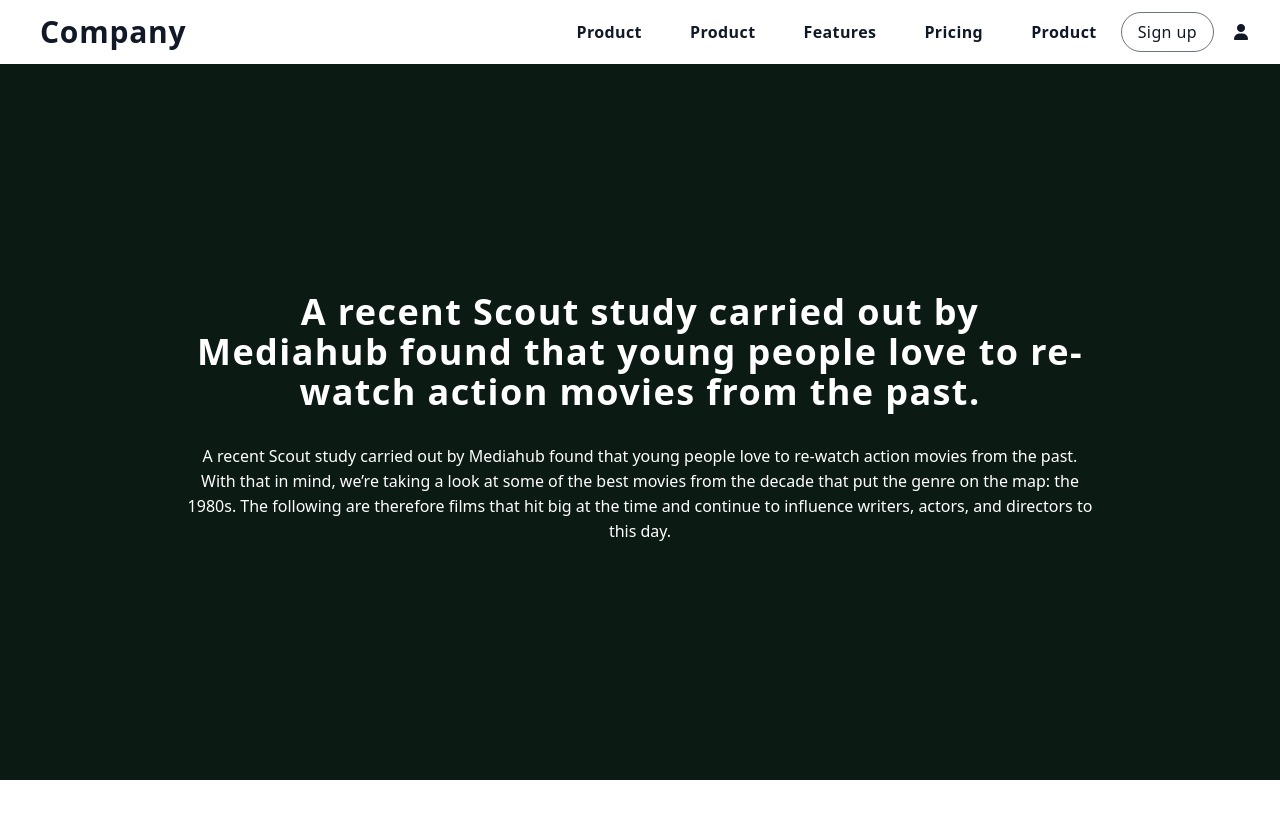
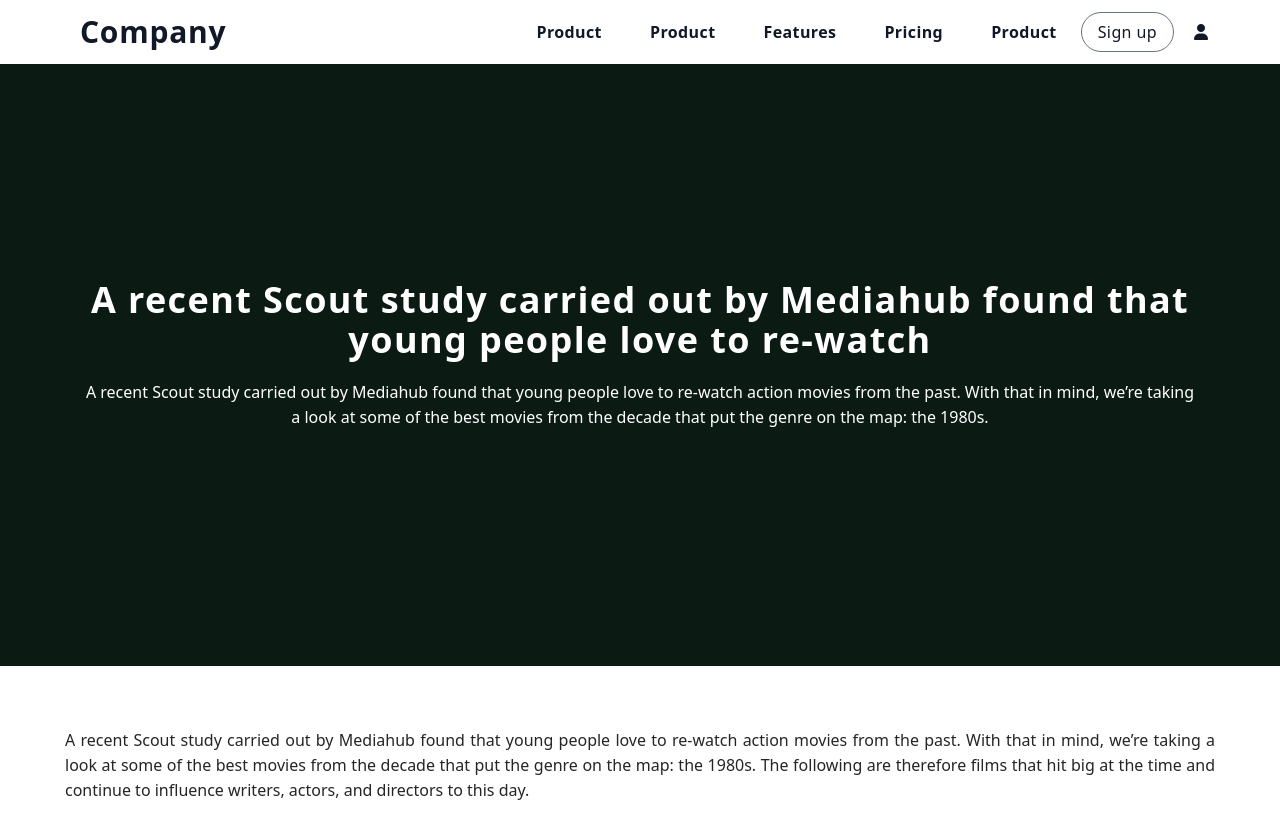
Before and after one commit to FAForhad/lovemydress, a PHP site: page /artical.html in a window 1280 px wide. Shown: the top 824 px of the page. Run offline with PHP 8.4, Linux system fonts and the light colour scheme; some libraries are stand-ins or nearby versions.

Commit message:
artical_updated

```diff
--- a/artical.css
+++ b/artical.css
@@ -1,3 +1,7 @@
+.container{
+    max-width: 1200px !important;
+}
+
 .banner{
     background: fixed;
     background-size: cover;
@@ -31,7 +35,6 @@ article h3 {
 	line-height: 27px;
 }
 section p {
-
 	color: #252525;
 	line-height: 25px;
 	margin-bottom: 40px;
--- a/artical.html
+++ b/artical.html
@@ -95,19 +95,17 @@
     <!-- banner start -->
     <div class="banner py-10 lg:py-44 ">
         <section class="container mx-auto my-5 px-4 lg:px-10">
-            <div class="text-white px-0 md:px-20 lg:px-36">
-                <h1 class="my-4 text-3xl lg:text-4xl text-center font-bold my-8">A recent Scout study
-                    carried out by<br>
+            <div class="text-white">
+                <h1 class="my-4 text-3xl lg:text-4xl text-center font-bold my-5">A recent Scout study
+                    carried out by
                     Mediahub
                     found that young people love to re-watch
-                    action movies from the past.
                 </h1>
                 <p class="text-white text-center">A recent Scout study carried out by Mediahub found that young people
                     love to
                     re-watch action movies
                     from the past. With that in mind, we’re taking a look at some of the best movies from the decade
-                    that put the genre on the map: the 1980s. The following are therefore films that hit big at the time
-                    and continue to influence writers, actors, and directors to this day.</p>
+                    that put the genre on the map: the 1980s.</p>
             </div>
         </section>
     </div>
@@ -122,6 +120,7 @@
                 this day.</p>
 
             <article>
+
                 <div>
                     <img class="placeHolder_img"
                         src="https://i.ibb.co/tP136TQ/mockup-disposable-coffee-cup-53876-65837.jpg"></img>
@@ -140,11 +139,12 @@
                         (High Road to China, Sahara, Sky Pirates, Jungle
                         Raiders).</p>
                 </div>
-                <div>
+                <div class="mb-10">
                     <img class="placeHolder_img"
                         src="https://i.ibb.co/tP136TQ/mockup-disposable-coffee-cup-53876-65837.jpg"></img>
                     <h3 class="lg:text-2xl text-xl my-3">MAD MAX 2 (1981)</h3>
-                    <p>If the original Mad Max was a film about the title character losing his humanity, this sequel —
+                    <blog>If the original Mad Max was a film about the title character losing his
+                        humanity, this sequel —
                         retitled The Road Warrior in America — saw him regain it, with Max helping to protect a peaceful
                         community of settlers against a gang of violent marauders.
                         But the power of Mad Max 2 isn’t in its plot. Instead, it comes from the film’s look — a
@@ -155,7 +155,7 @@
                         the movie an adrenalin-fuelled chase sequence that has been aped and copied ever since. But the
                         only
                         film that has come close to matching it for insane
-                        stunts and onscreen carnage is the belated sequel, Mad Max: Fury Road.</p>
+                        stunts and onscreen carnage is the belated sequel, Mad Max: Fury Road.</blog>
                 </div>
             </article>
         </section>
```
